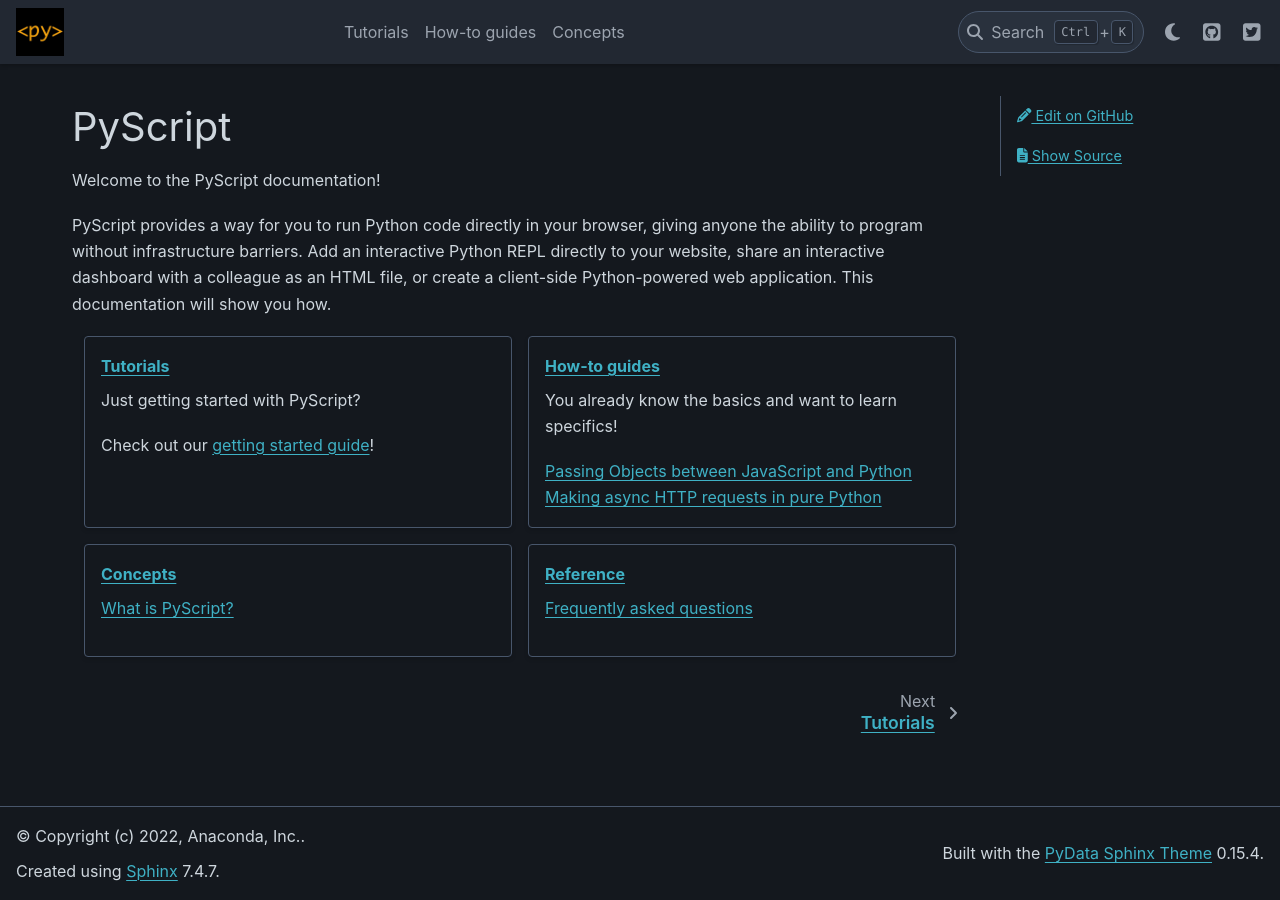
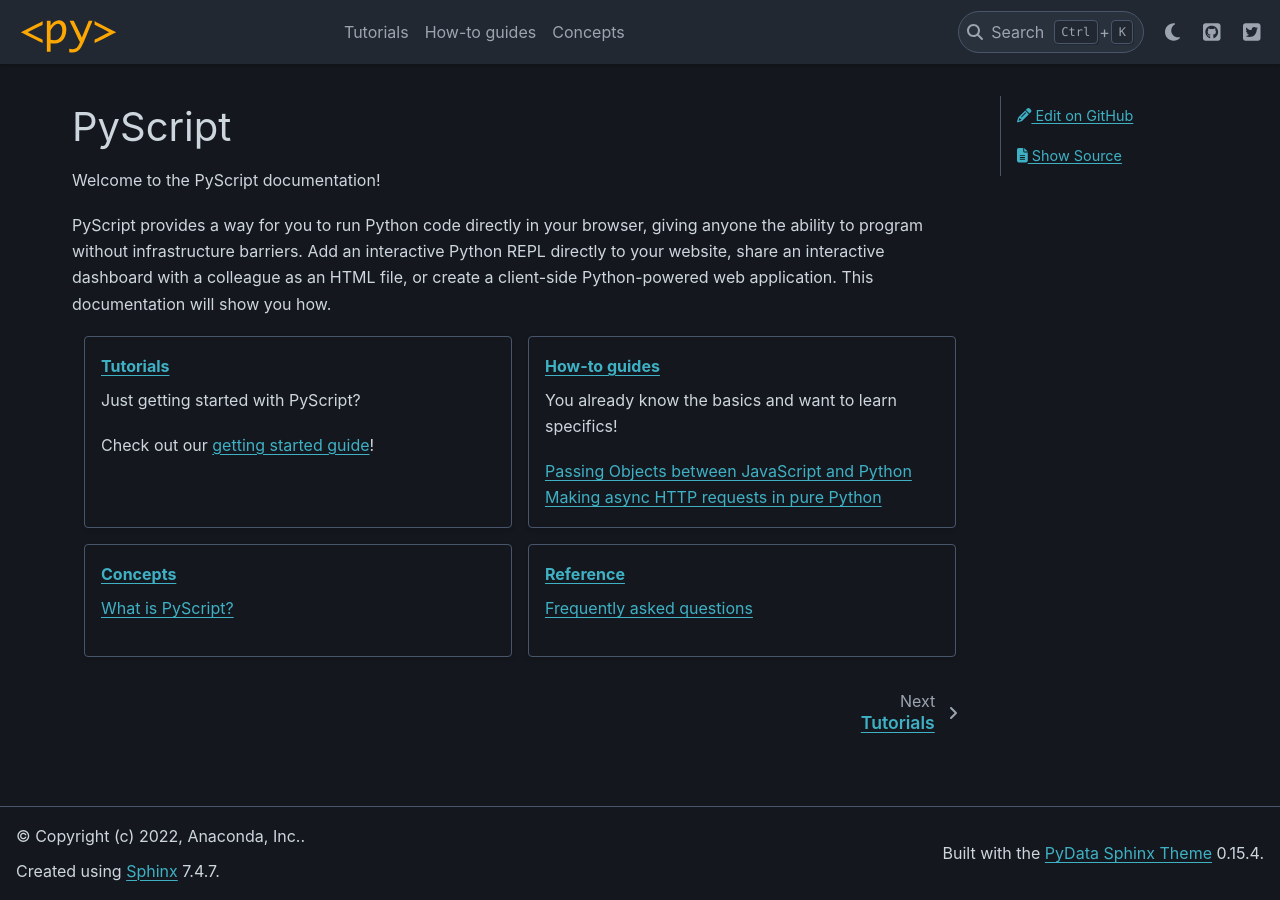
Before and after one commit to pyscript/pyscript, a Sphinx documentation site: the page built from docs/index.md, in a window 1280 px wide. Built offline with Sphinx 7.4.7 and the PyData theme 0.15.4, drawn with Linux system fonts in a browser that asks for light colours; pages that are not in the unit, such as notebooks, are missing from menus.

Commit message:
SVG Docs logo. Fixes https://github.com/pyscript/pyscript/issues/818

```diff
--- a/docs/conf.py
+++ b/docs/conf.py
@@ -54,7 +54,7 @@
 #
 html_theme = "pydata_sphinx_theme"
 
-html_logo = "_static/images/avatar.jpg"
+html_logo = "_static/images/pyscript.svg"
 
 # Add any paths that contain custom static files (such as style sheets) here,
 # relative to this directory. They are copied after the builtin static files,
```
Also changed, not shown: docs/_static/images/avatar.jpg (deleted), docs/_static/images/pyscript.svg (added).
